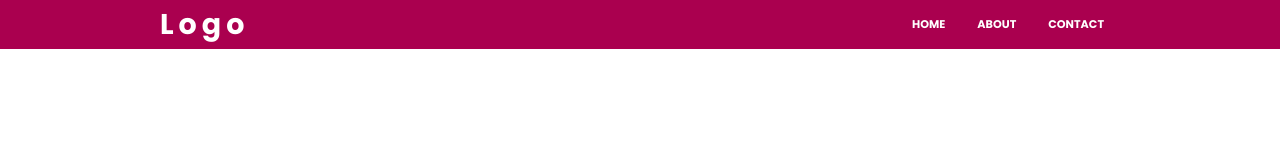
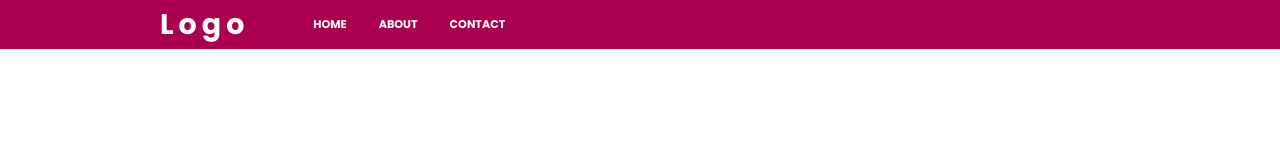
Before and after one commit to MaxwellKJr/simple-navbars-with-flexbox, a plain HTML site: page index.html in a window 1280 px wide. Drawn offline with Linux system fonts and the light colour scheme.

Commit message:
Added 'flex: 1' property to the .nav-links class to push the element closer to the logo

```diff
--- a/style.css
+++ b/style.css
@@ -38,6 +38,8 @@
 nav .nav-links {
   display: flex;
   align-items: center;
+  flex: 1;
+  margin-left: 5%;
   list-style: none;
 }
 
```
